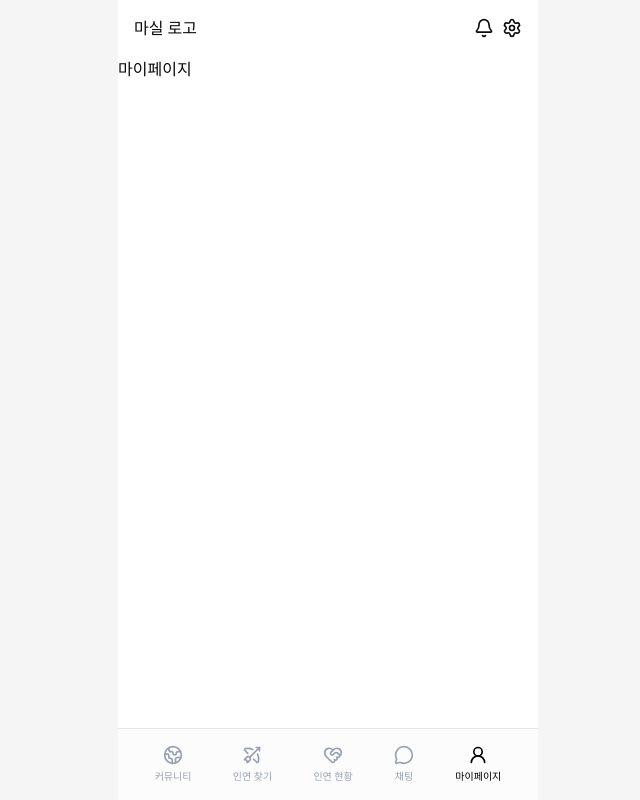
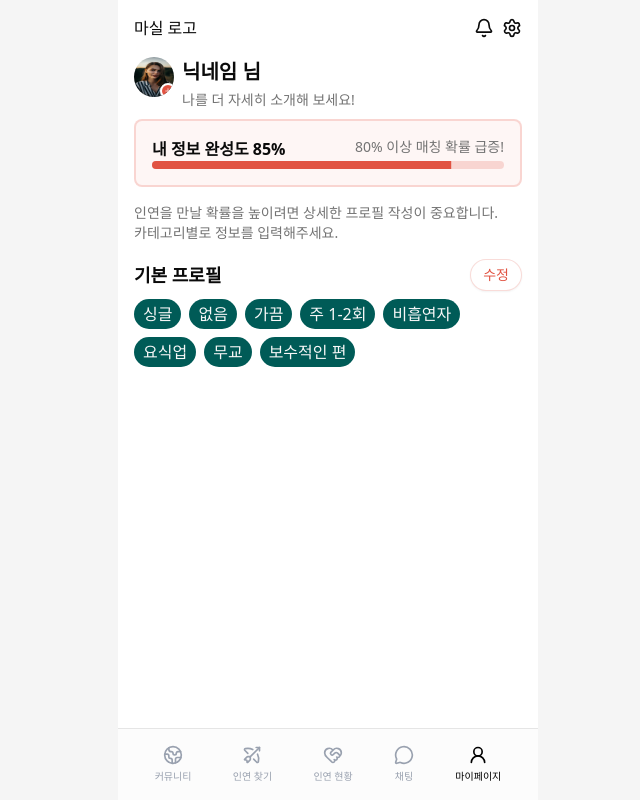
Before and after one commit to Team-Proxy/masil-fe, a Next.js app: page /mypage in a window 1280 px wide. Shown: the whole page, without its empty margins (312-952 px from the left). Built offline with nearby package versions, Linux system fonts and the light colour scheme.

Commit message:
design: 기본 프로필 UI 추가

```diff
--- a/src/app/(app)/(with-logo)/mypage/page.tsx
+++ b/src/app/(app)/(with-logo)/mypage/page.tsx
@@ -1,3 +1,85 @@
+import { PlusIcon } from 'lucide-react';
+
+import { Avatar, AvatarBadge, AvatarFallback, AvatarImage } from '@/components/ui/avatar';
+import { Badge } from '@/components/ui/badge';
+import { Button } from '@/components/ui/button';
+import {
+  Popover,
+  PopoverContent,
+  PopoverDescription,
+  PopoverTrigger,
+} from '@/components/ui/popover';
+import { Progress } from '@/components/ui/progress';
+
+const VALUES_1 = [
+  { key: '결혼 상태', label: '싱글' },
+  { key: '반려동물', label: '없음' },
+  { key: '운동', label: '가끔' },
+  { key: '음주', label: '주 1-2회' },
+  { key: '흡연', label: '비흡연자' },
+  { key: '직업', label: '요식업' },
+  { key: '종교', label: '무교' },
+  { key: '정치', label: '보수적인 편' },
+];
+
 export default function Page() {
-  return <div>마이페이지</div>;
+  return (
+    <div className="px-4">
+      <section>
+        <div className="mb-2 flex gap-2">
+          <Avatar size="lg">
+            <AvatarImage src="/images/profile-image.jpeg" alt="profile-image" />
+            <AvatarFallback>PP</AvatarFallback>
+            <AvatarBadge className="cursor-pointer">
+              <PlusIcon />
+            </AvatarBadge>
+          </Avatar>
+          <div>
+            <h2 className="font-semibold">닉네임 님</h2>
+            <span className="text-muted-foreground text-sm">나를 더 자세히 소개해 보세요!</span>
+          </div>
+        </div>
+
+        <div className="border-primary/20 bg-primary/5 rounded-md border-2 p-4">
+          <div>
+            <div className="flex justify-between">
+              <span className="font-semibold">내 정보 완성도 85%</span>
+              <span className="text-muted-foreground text-sm">80% 이상 매칭 확률 급증!</span>
+            </div>
+            <Progress value={0.85 * 100} />
+          </div>
+        </div>
+      </section>
+      <section>
+        <p className="text-muted-foreground py-4 text-sm">
+          인연을 만날 확률을 높이려면 상세한 프로필 작성이 중요합니다.
+          <br />
+          카테고리별로 정보를 입력해주세요.
+        </p>
+        <div className="flex flex-col gap-2">
+          <div className="flex items-center justify-between">
+            <h3 className="font-semibold">기본 프로필</h3>
+            <Button variant="outline" size="sm" className="border-primary/20 text-primary hover:text-none rounded-full">
+              수정
+            </Button>
+          </div>
+
+          <div className="flex flex-wrap gap-2">
+            {VALUES_1.map(({ key, label }, index) => (
+              <Popover key={`${key}-${index}`}>
+                <PopoverTrigger asChild>
+                  <Badge variant="secondary" className="cursor-pointer px-2 text-base">
+                    {label}
+                  </Badge>
+                </PopoverTrigger>
+                <PopoverContent align="center" side="top" className="w-fit p-1.5 text-xs">
+                  <PopoverDescription>{key}</PopoverDescription>
+                </PopoverContent>
+              </Popover>
+            ))}
+          </div>
+        </div>
+      </section>
+    </div>
+  );
 }
```
